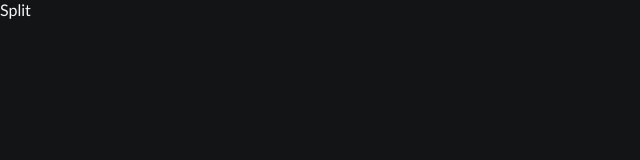
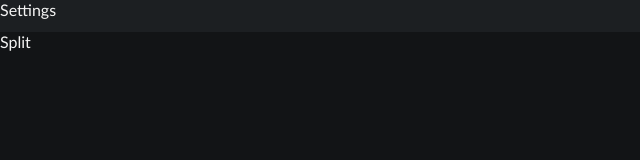
Before and after one commit to gempir/raftchat, a React (Create React App) app: page / in a window 1280 px wide. Shown: the top 160 px of the page, without its empty margins (0-640 px from the left). Built offline with nearby package versions, Linux system fonts and the light colour scheme.

Commit message:
add colors variable

```diff
--- a/package.json
+++ b/package.json
@@ -13,6 +13,7 @@
         "react": "^16.13.1",
         "react-dom": "^16.13.1",
         "react-scripts": "3.4.3",
+        "styled-components": "^5.2.0",
         "typescript": "~3.7.2"
     },
     "scripts": {
@@ -36,5 +37,8 @@
             "last 1 firefox version",
             "last 1 safari version"
         ]
+    },
+    "devDependencies": {
+        "@types/styled-components": "^5.1.4"
     }
 }
--- a/src/App.tsx
+++ b/src/App.tsx
@@ -1,11 +1,19 @@
 import React from "react";
 import "./App.css";
+import { Menu } from "./layout/Menu";
 import { Tab } from "./layout/Tab";
+import styled from "styled-components";
+
+const AppContainer = styled.div`
+    display: flex;
+    flex-direction: column;
+`;
 
 export function App(): JSX.Element {
     return (
-        <div className="App">
+        <AppContainer className="App">
+            <Menu />
             <Tab />
-        </div>
+        </AppContainer>
     );
 }
--- a/src/layout/Menu.tsx
+++ b/src/layout/Menu.tsx
@@ -1,7 +1,16 @@
 import React from "react";
+import styled from "styled-components";
+import { colors } from "../variables/colors";
+
+const MenuContainer = styled.div`
+    display: flex;
+    width: 100%;
+    height: 2rem;
+    background: ${colors.bgBright}
+`;
 
 export function Menu(): JSX.Element {
-    return <div>
+    return <MenuContainer>
         Settings
-    </div>
+    </MenuContainer>
 }
--- /dev/null
+++ b/src/variables/colors.ts
@@ -0,0 +1,8 @@
+export const colors = {
+    bg: "#121416",
+    bgBright: "#1C1F22",
+    bgDark: "#090A0B",
+    theme: "#00CC66",
+    themeBright: "#00FF80",
+    text: "#F5F5F5",
+}
```
Also changed, not shown: 1 other file (tests, documents, lock files or other folders).
